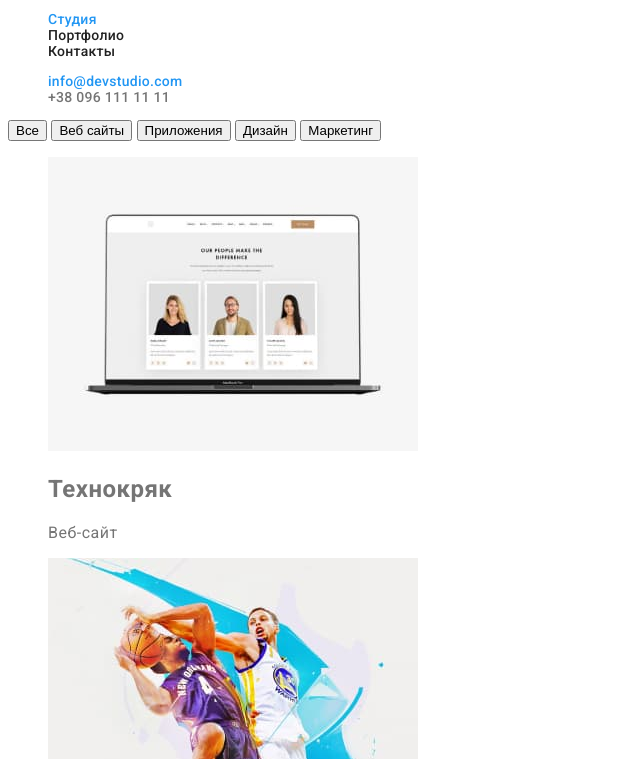
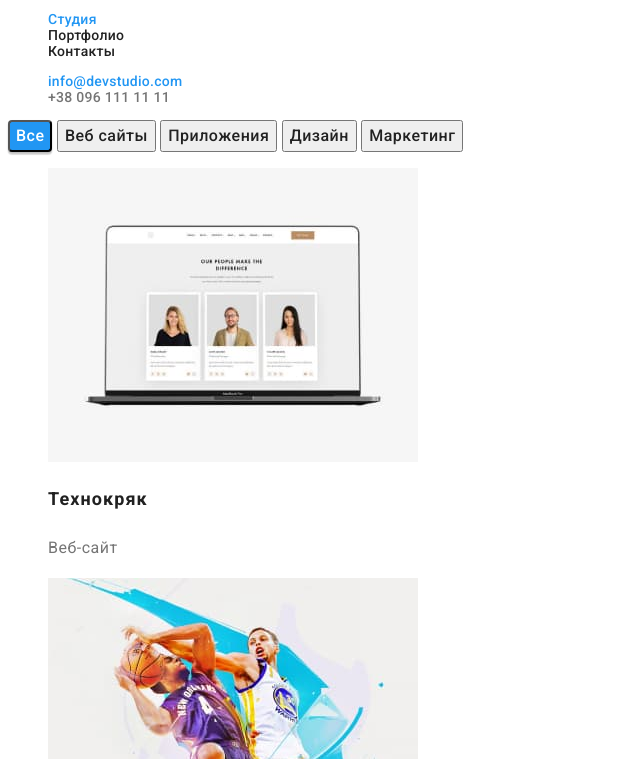
Before and after one commit to Oleksandr-ndk/goit-markup-hw-02-old-, a plain HTML site: page portfolio.html in a window 1280 px wide. Shown: the part 41-800 px from the top of the page, without its empty margins (0-640 px from the left). Drawn offline with Linux system fonts and the light colour scheme.

Commit message:
Добавляет стили в портфолио

```diff
--- a/css/style.css
+++ b/css/style.css
@@ -23,6 +23,8 @@ a {
 a:hover {
   text-decoration: underline;
 }
+
+/* index.html */
 
 /* Header */
 
@@ -183,3 +185,46 @@ a:hover {
 .footer-tel {
   color: rgba(255, 255, 255, 0.6);
 }
+
+/* Portfolio */
+
+/* Filter */
+
+.button-title {
+  color: var(--primary-text-color);
+  font-family: inherit;
+  font-weight: 500;
+  font-size: 16px;
+  line-height: 1.62;
+  text-align: center;
+  letter-spacing: 0.03em;
+}
+
+.button-title-all {
+  color: var(--primary-bg-color);
+  background-color: var(--accent-color);
+  font-family: inherit;
+  font-weight: 500;
+  font-size: 16px;
+  line-height: 1.62;
+  text-align: center;
+  letter-spacing: 0.03em;
+  box-shadow: 0px 3px 1px rgba(0, 0, 0, 0.1), 0px 1px 2px rgba(0, 0, 0, 0.08), 0px 2px 2px rgba(0, 0, 0, 0.12);
+  border-radius: 4px;
+}
+
+.example-title {
+  color: var(--primary-text-color);
+  font-weight: bold;
+  font-size: 18px;
+  line-height: 2;
+  letter-spacing: 0.06em;
+}
+
+.example-paragraph {
+  color: var(--paragraph-text-color);
+  font-weight: normal;
+  font-size: 16px;
+  line-height: 1.87;
+  letter-spacing: 0.03em;
+}
```
